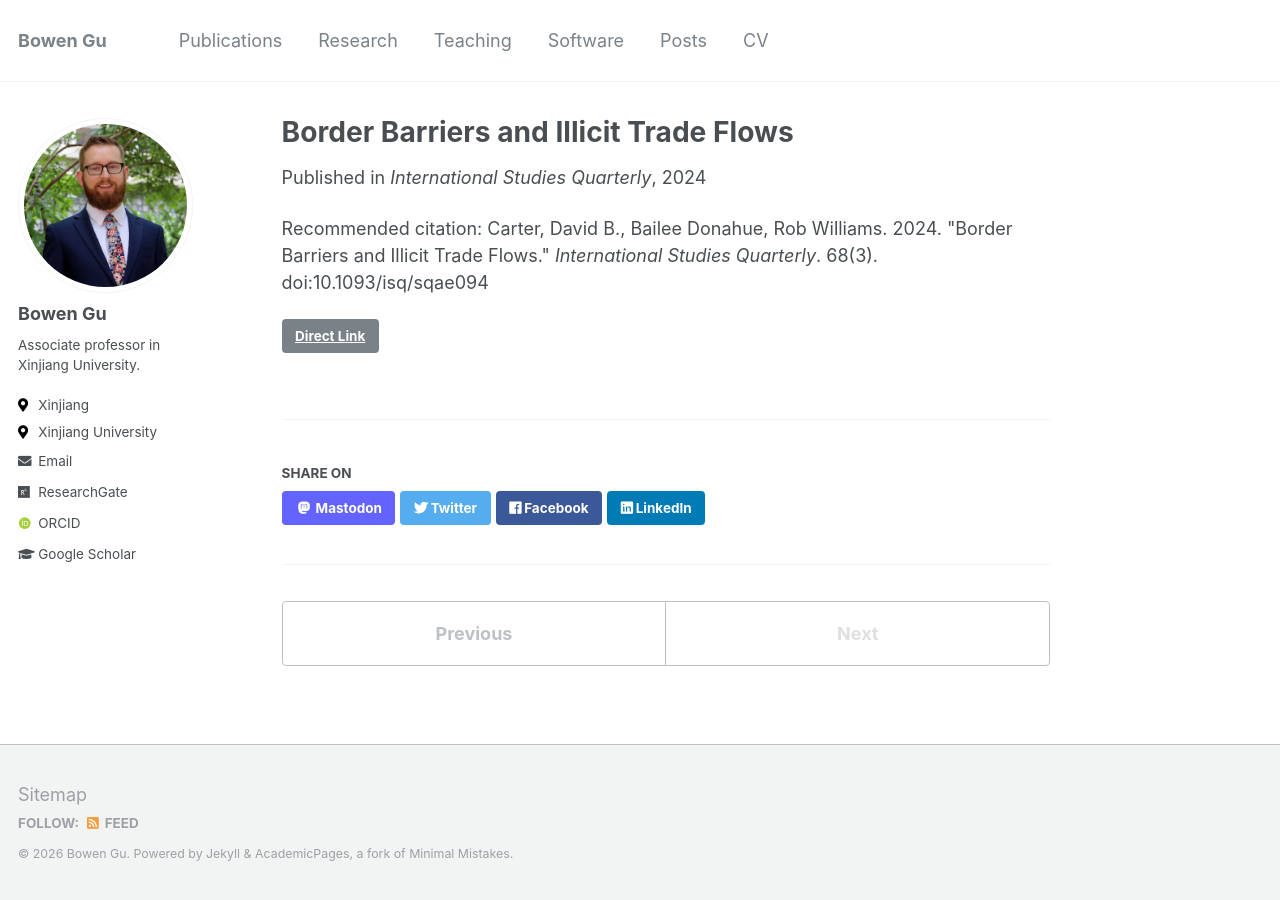
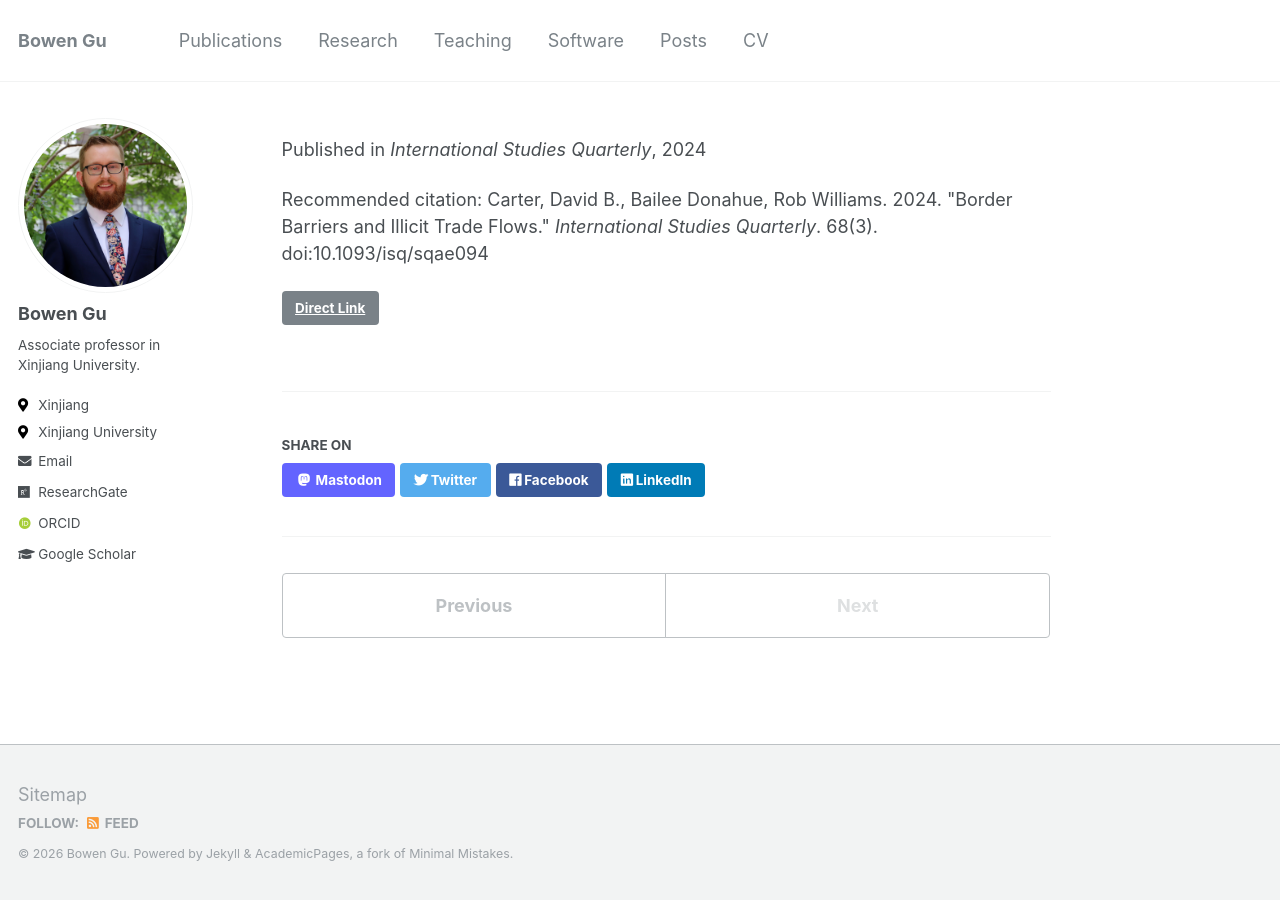
Before and after one commit to bwgggg/bwgu.github.io, a Jekyll site: the page built from _publications/SSCI.md, in a window 1280 px wide. Built offline with Jekyll 4.4.1, drawn with Linux system fonts in a browser that asks for light colours; some web fonts are replaced.

Commit message:
Update SSCI.md

```diff
--- a/_publications/SSCI.md
+++ b/_publications/SSCI.md
@@ -1,5 +1,5 @@
 ---
-title: "Border Barriers and Illicit Trade Flows"
+title: ""
 collection: publications
 permalink: /publication/2024-walls
 date: 2024-07-03
```
